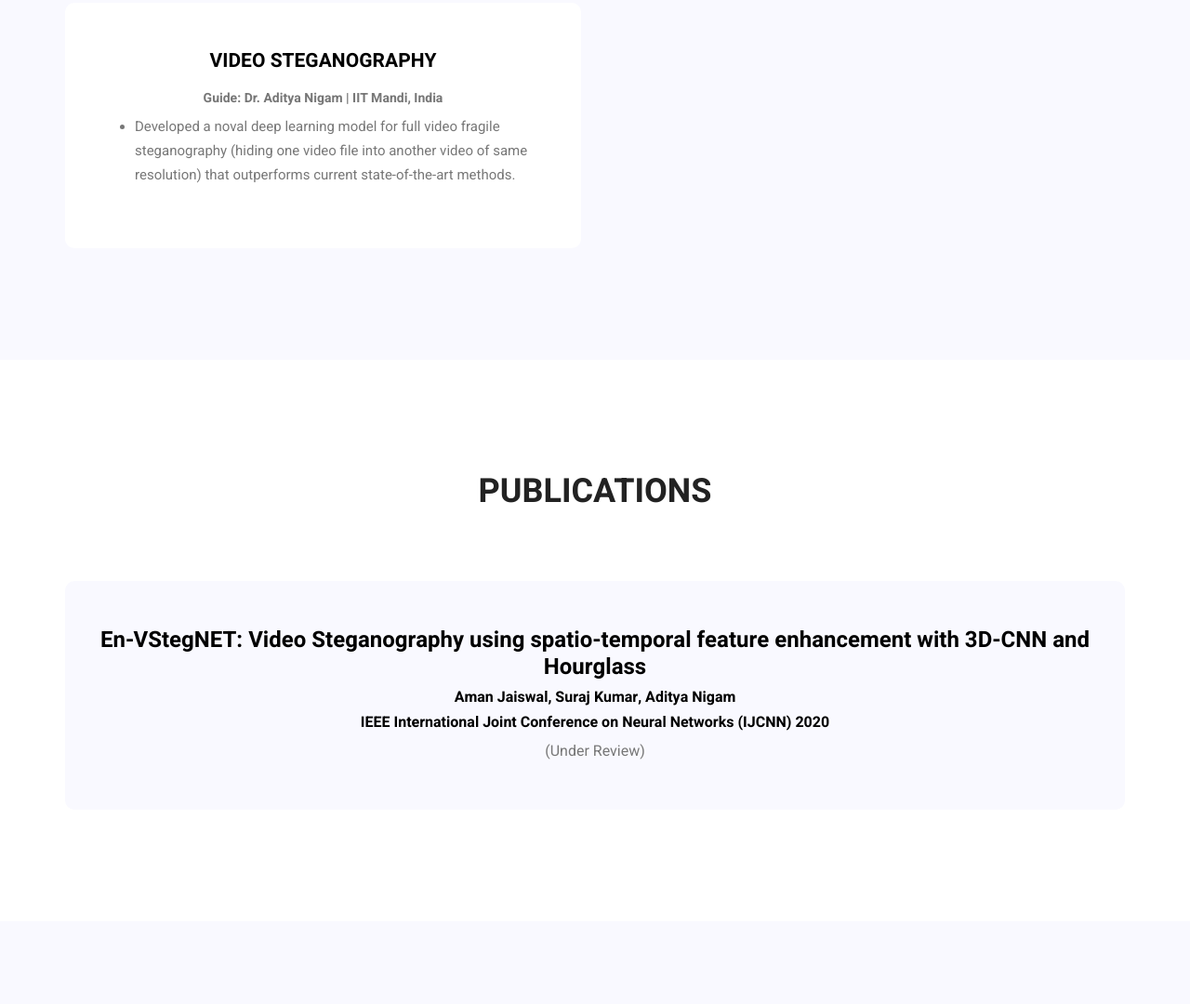
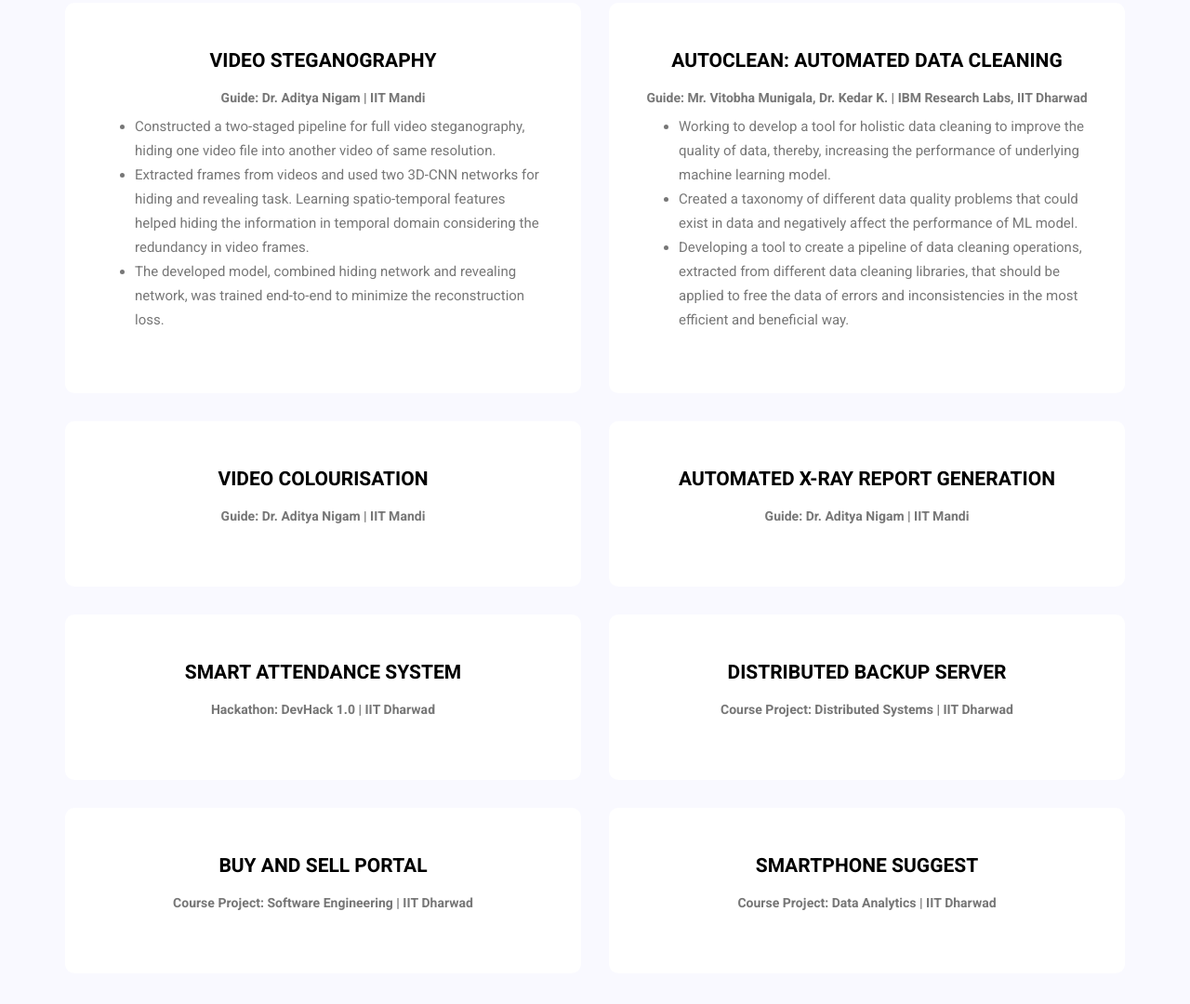
Before and after one commit to AmanJaiswal1503/amanjaiswal1503.github.io, a plain HTML site: page index.html in a window 1280 px wide. Shown: the part 4045-5125 px from the top of the page at 93% size. Drawn offline with Linux system fonts and the light colour scheme.

Commit message:
Updated Projects

```diff
--- a/index.html
+++ b/index.html
@@ -220,13 +220,73 @@
         			<div class="col-lg-6 col-md-6">
         				<div class="feature_item" align="center">
         					<h4 style="color:black">Video Steganography</h4>
-                            <h6>Guide: Dr. Aditya Nigam | IIT Mandi, India</h6>
+                            <h6>Guide: Dr. Aditya Nigam | IIT Mandi</h6>
                             <ul align="left" style="font-size:15px">
-                                <li>Developed a noval deep learning model for full video fragile steganography (hiding one video file into another video of same resolution) that outperforms current state-of-the-art methods.</li>
+                                <li>Constructed a two-staged pipeline for full video steganography, hiding one video file into another video of same resolution.</li>
+                                <li>Extracted frames from videos and used two 3D-CNN networks for hiding and revealing task. Learning spatio-temporal features helped hiding the information in temporal domain considering the redundancy in video frames.</li>
+                                <li>The developed model, combined hiding network and revealing network, was trained end-to-end to minimize the reconstruction loss.
                             </ul>
         				</div>
         			</div>
-
+                    <div class="col-lg-6 col-md-6">
+        				<div class="feature_item" align="center">
+        					<h4 style="color:black">AutoClean: Automated Data Cleaning</h4>
+                            <h6>Guide: Mr. Vitobha Munigala, Dr. Kedar K. | IBM Research Labs, IIT Dharwad</h6>
+                            <ul align="left" style="font-size:15px">
+                                <li> Working to develop a tool for holistic data cleaning to improve the quality of data, thereby, increasing the performance of underlying machine learning model.</li>
+                                <li> Created a taxonomy of different data quality problems that could exist in data and negatively affect the performance of ML model.</li>
+                                <li> Developing a tool to create a pipeline of data cleaning operations, extracted from different data cleaning libraries, that should be applied to free the data of errors and inconsistencies in the most efficient and beneficial way.</li>
+                            </ul>
+        				</div>
+        			</div>
+                    <div class="col-lg-6 col-md-6">
+        				<div class="feature_item" align="center">
+        					<h4 style="color:black">Video Colourisation</h4>
+                            <h6>Guide: Dr. Aditya Nigam | IIT Mandi</h6>
+                            <ul align="left" style="font-size:15px">
+                            </ul>
+        				</div>
+        			</div>
+                    <div class="col-lg-6 col-md-6">
+        				<div class="feature_item" align="center">
+        					<h4 style="color:black">Automated X-Ray Report Generation</h4>
+                            <h6>Guide: Dr. Aditya Nigam | IIT Mandi</h6>
+                            <ul align="left" style="font-size:15px">
+                            </ul>
+        				</div>
+        			</div>
+                    <div class="col-lg-6 col-md-6">
+        				<div class="feature_item" align="center">
+        					<h4 style="color:black">Smart Attendance System</h4>
+                            <h6>Hackathon: DevHack 1.0 | IIT Dharwad</h6>
+                            <ul align="left" style="font-size:15px">
+                            </ul>
+        				</div>
+        			</div>
+                    <div class="col-lg-6 col-md-6">
+        				<div class="feature_item" align="center">
+        					<h4 style="color:black">Distributed Backup Server</h4>
+                            <h6>Course Project: Distributed Systems | IIT Dharwad</h6>
+                            <ul align="left" style="font-size:15px">
+                            </ul>
+        				</div>
+        			</div>
+                    <div class="col-lg-6 col-md-6">
+        				<div class="feature_item" align="center">
+        					<h4 style="color:black">Buy and Sell Portal</h4>
+                            <h6>Course Project: Software Engineering | IIT Dharwad</h6>
+                            <ul align="left" style="font-size:15px">
+                            </ul>
+        				</div>
+        			</div>
+                    <div class="col-lg-6 col-md-6">
+        				<div class="feature_item" align="center">
+        					<h4 style="color:black">Smartphone Suggest</h4>
+                            <h6>Course Project: Data Analytics | IIT Dharwad</h6>
+                            <ul align="left" style="font-size:15px">
+                            </ul>
+        				</div>
+        			</div>
         		</div>
 
         	</div>
```
